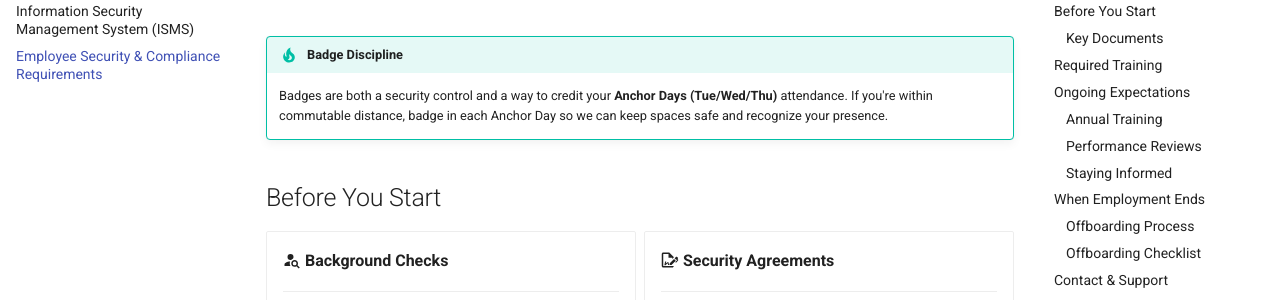
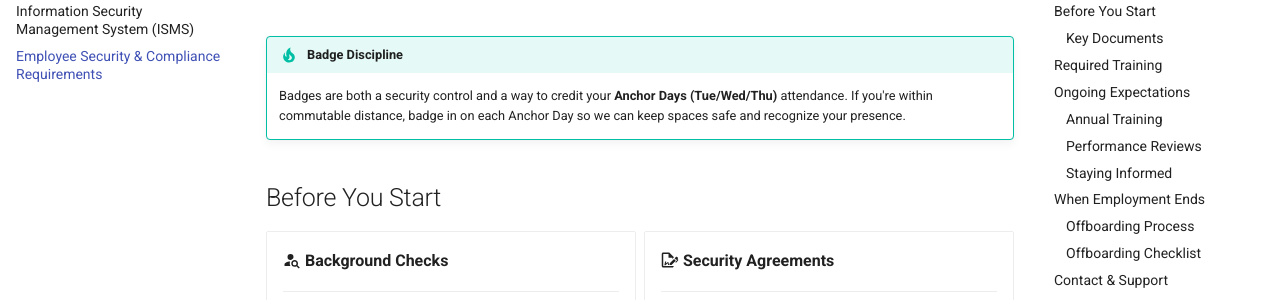
Before and after one commit to ultralytics/handbook, an MkDocs documentation site: the page built from docs/en/security/employee-security-compliance-requirements.md, in a window 1280 px wide and 900 px high, scrolled down 511 px. Shown: the part 172-472 px from the top of the window. Built offline with MkDocs 1.6.1 and Material for MkDocs 9.7.7, drawn with Linux system fonts in a browser that asks for light colours; comment, search, counter and statistics services are not loaded.

Commit message:
Team lunch

```diff
--- a/docs/en/security/employee-security-compliance-requirements.md
+++ b/docs/en/security/employee-security-compliance-requirements.md
@@ -24,7 +24,7 @@ timeline
 
 !!! tip "Badge Discipline"
 
-    Badges are both a security control and a way to credit your **Anchor Days (Tue/Wed/Thu)** attendance. If you're within commutable distance, badge in each Anchor Day so we can keep spaces safe and recognize your presence.
+    Badges are both a security control and a way to credit your **Anchor Days (Tue/Wed/Thu)** attendance. If you're within commutable distance, badge in on each Anchor Day so we can keep spaces safe and recognize your presence.
 
 ## Before You Start
 
```
Also changed, not shown: docs/en/people/onboarding.md (+1 -1 lines).
